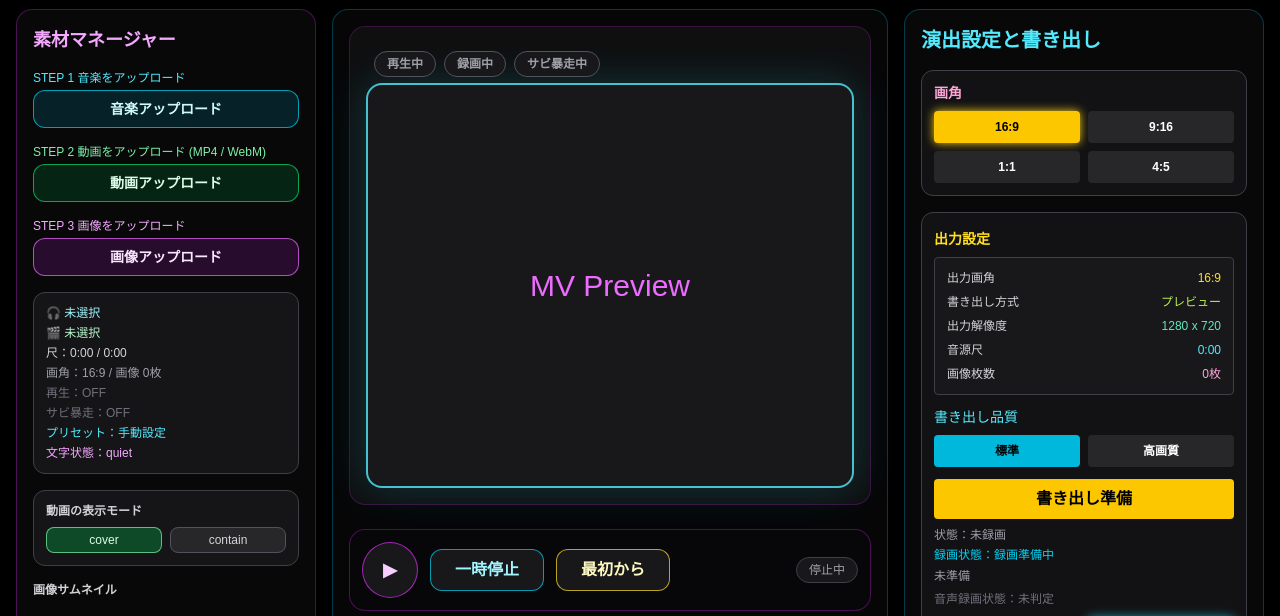
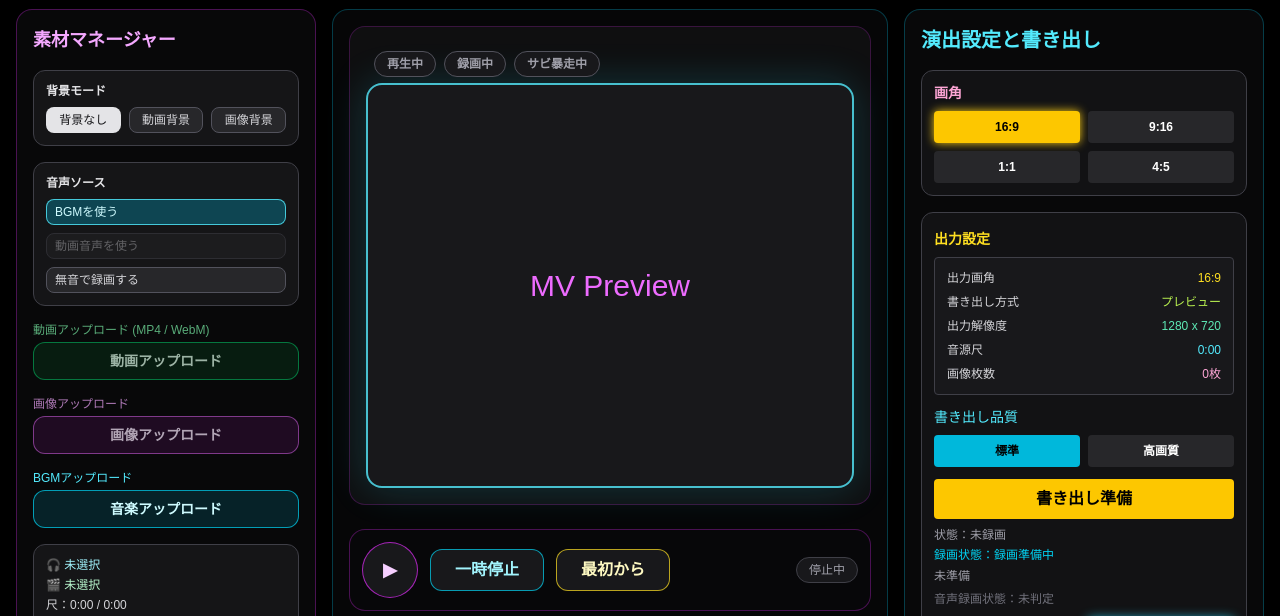
Before and after one commit to utugorou/manga-mv-engine, a Next.js app: page / in a window 1280 px wide. Shown: the part 328-944 px from the top of the page. Built offline with nearby package versions, Linux system fonts and the light colour scheme.

Commit message:
Add background/audio source modes for preview and WebM recording

```diff
--- a/app/page.tsx
+++ b/app/page.tsx
@@ -35,6 +35,8 @@ import type {
   AudioMood,
   ExportMode,
   ExportAudioStatus,
+  BackgroundMode,
+  AudioSourceMode,
   ExportQuality,
   RecordingMode,
   ExportStatus,
@@ -101,6 +103,8 @@ export default function Home() {
   const [videoUrl, setVideoUrl] = useState<string | null>(null);
   const [videoName, setVideoName] = useState("");
   const [videoFitMode, setVideoFitMode] = useState<"cover" | "contain">("cover");
+  const [backgroundMode, setBackgroundMode] = useState<BackgroundMode>("none");
+  const [audioSourceMode, setAudioSourceMode] = useState<AudioSourceMode>("bgm");
   const [audioName, setAudioName] = useState("");
   const [audioDuration, setAudioDuration] = useState(0);
   const [currentTime, setCurrentTime] = useState(0);
@@ -167,6 +171,21 @@ export default function Home() {
     useState<MotionType>("zoomIn");
 
   const [activePreset, setActivePreset] = useState<PresetName | null>(null);
+
+
+  const getActiveMediaElement = () => {
+    if (audioSourceMode === "video" && backgroundMode === "video") return videoRef.current;
+    if (audioSourceMode === "bgm") return audioRef.current;
+    if (backgroundMode === "video") return videoRef.current;
+    return audioRef.current;
+  };
+
+  const getRecordingAudioElement = () => {
+    if (audioSourceMode === "silent") return null;
+    if (audioSourceMode === "video" && backgroundMode === "video") return videoRef.current;
+    if (audioSourceMode === "bgm") return audioRef.current;
+    return null;
+  };
 
   useEffect(() => {
     latestSelectedImageRef.current = selectedImage;
@@ -458,7 +477,7 @@ export default function Home() {
   };
 
   const setupAudioAnalysis = async () => {
-    const mediaElement = videoRef.current ?? audioRef.current;
+    const mediaElement = getActiveMediaElement();
     if (!mediaElement) return;
 
     const AudioContextClass =
@@ -495,7 +514,7 @@ export default function Home() {
   };
 
   const startAnalysisLoop = () => {
-    const mediaElement = videoRef.current ?? audioRef.current;
+    const mediaElement = getActiveMediaElement();
     if (!analyserRef.current || !mediaElement) return;
 
     stopAnalysisLoop();
@@ -775,7 +794,7 @@ export default function Home() {
     wasAboveThresholdRef.current = false;
     lastLowEnergyRef.current = 0;
 
-    if (videoRef.current && videoUrl) {
+    if (backgroundMode === "video" && videoRef.current && videoUrl) {
       try {
         if (audioRef.current) {
           audioRef.current.pause();
@@ -889,7 +908,8 @@ export default function Home() {
   };
 
   const handlePrepareExport = () => {
-    if ((!audioUrl && !videoUrl) || images.length === 0) {
+    const hasPlayableSource = backgroundMode === "video" ? Boolean(videoUrl || audioUrl) : Boolean(audioUrl);
+    if (!hasPlayableSource || images.length === 0) {
       setExportStatus("error");
       setExportMessage("画像と音楽をアップロードしてください");
       return;
@@ -911,7 +931,7 @@ export default function Home() {
       return { imageUrl: latestSelectedImageRef.current, imageIndex: latestCurrentImageIndexRef.current };
     }
 
-    const mediaCurrentTimeMs = videoRef.current
+    const mediaCurrentTimeMs = backgroundMode === "video" && videoRef.current
       ? videoRef.current.currentTime * 1000
       : audioRef.current
       ? audioRef.current.currentTime * 1000
@@ -959,11 +979,7 @@ export default function Home() {
         throw new Error("Canvas context の作成に失敗しました");
       }
 
-      const { recorder, hasAudio } = startCanvasRecording(
-        canvas,
-        30,
-        videoRef.current ?? audioRef.current
-      );
+      const { recorder, hasAudio } = startCanvasRecording(canvas, 30, getRecordingAudioElement(), audioSourceMode !== "silent");
       mediaRecorderRef.current = recorder;
       recorder.start();
       recordingStartedAtRef.current = performance.now();
@@ -989,10 +1005,10 @@ export default function Home() {
         recordingElapsedMsRef.current = performance.now() - startedAt;
         const activeState = getRecordingActiveImage(recordingElapsedMsRef.current);
         const activeMotion = latestImageMotionsRef.current[activeState.imageIndex] ?? "zoomIn";
-        if (videoRef.current) {
+        if (backgroundMode === "video" && videoRef.current) {
           drawCoverImage(ctx, videoRef.current, resolution.width, resolution.height);
         }
-        if (activeState.imageUrl && !videoRef.current) {
+        if (activeState.imageUrl && backgroundMode !== "video") {
           try {
             await drawImageToCanvas(ctx, activeState.imageUrl, resolution.width, resolution.height, {
               motionType: activeMotion,
@@ -1082,7 +1098,9 @@ export default function Home() {
   };
 
   const handleStartSyncedRecording = async () => {
-    if (images.length === 0 || isRecording || (!audioRef.current && !videoRef.current) || (!audioUrl && !videoUrl)) return;
+    const hasMediaElement = backgroundMode === "video" ? Boolean(videoRef.current || audioRef.current) : Boolean(audioRef.current);
+    const hasSource = backgroundMode === "video" ? Boolean(videoUrl || audioUrl) : Boolean(audioUrl);
+    if (images.length === 0 || isRecording || !hasMediaElement || !hasSource) return;
 
     if (recordedVideoUrl) {
       URL.revokeObjectURL(recordedVideoUrl);
@@ -1110,7 +1128,7 @@ export default function Home() {
         throw new Error("Canvas context の作成に失敗しました");
       }
 
-      const { recorder, hasAudio } = startCanvasRecording(canvas, 30, videoRef.current ?? audioRef.current);
+      const { recorder, hasAudio } = startCanvasRecording(canvas, 30, getRecordingAudioElement(), audioSourceMode !== "silent");
       mediaRecorderRef.current = recorder;
       recorder.start();
       recordingStartedAtRef.current = performance.now();
@@ -1129,10 +1147,10 @@ export default function Home() {
         recordingElapsedMsRef.current = performance.now() - startedAt;
         const activeState = getRecordingActiveImage(recordingElapsedMsRef.current);
         const activeMotion = latestImageMotionsRef.current[activeState.imageIndex] ?? "zoomIn";
-        if (videoRef.current) {
+        if (backgroundMode === "video" && videoRef.current) {
           drawCoverImage(ctx, videoRef.current, resolution.width, resolution.height);
         }
-        if (activeState.imageUrl && !videoRef.current) {
+        if (activeState.imageUrl && backgroundMode !== "video") {
           try {
             await drawImageToCanvas(ctx, activeState.imageUrl, resolution.width, resolution.height, {
               motionType: activeMotion,
@@ -1173,10 +1191,10 @@ export default function Home() {
         void handleStopRecording();
       };
       recordingEndedHandlerRef.current = stopOnEnded;
-      if (videoRef.current) {
+      if (backgroundMode === "video" && videoRef.current) {
         videoRef.current.addEventListener("ended", stopOnEnded, { once: true });
       } else {
-        audioRef.current.addEventListener("ended", stopOnEnded, { once: true });
+        audioRef.current?.addEventListener("ended", stopOnEnded, { once: true });
       }
       if (audioDuration > 0) {
         recordingStopTimeoutRef.current = window.setTimeout(() => {
@@ -1184,10 +1202,10 @@ export default function Home() {
         }, audioDuration * 1000) as unknown as number;
       }
 
-      if (videoRef.current) {
+      if (backgroundMode === "video" && videoRef.current) {
         await videoRef.current.play();
       } else {
-        await audioRef.current.play();
+        await audioRef.current?.play();
       }
       setIsPlaying(true);
 
@@ -1501,6 +1519,10 @@ export default function Home() {
           activePreset={activePreset}
           audioMood={audioMood}
           imageMotions={imageMotions}
+          backgroundMode={backgroundMode}
+          setBackgroundMode={setBackgroundMode}
+          audioSourceMode={audioSourceMode}
+          setAudioSourceMode={setAudioSourceMode}
           onSelectImage={(image, index) => {
             setSelectedImage(image);
             setCurrentImageIndex(index);
@@ -1513,9 +1535,11 @@ export default function Home() {
               chorusBoost={chorusBoost}
               showGlitch={showGlitch}
               selectedImage={selectedImage}
-              videoUrl={videoUrl}
+              backgroundMode={backgroundMode}
+              videoUrl={backgroundMode === "video" ? videoUrl : null}
               videoFitMode={videoFitMode}
               videoRef={videoRef}
+              videoMuted={audioSourceMode !== "video"}
               isPlaying={isPlaying}
               isRecording={isRecording}
               getMotionStyle={getMotionStyle}
@@ -1544,7 +1568,7 @@ export default function Home() {
               onReset={handleReset}
             />
             <Timeline
-              audioUrl={audioUrl || videoUrl}
+              audioUrl={backgroundMode === "video" ? (audioUrl || videoUrl) : audioUrl}
               currentTime={currentTime}
               audioDuration={audioDuration}
               onSeek={handleSeek}
@@ -1593,7 +1617,7 @@ export default function Home() {
                 handleStartSyncedRecording={handleStartSyncedRecording}
                 handleStopRecording={handleStopRecording}
                 isRecording={isRecording}
-                hasAudioSource={Boolean(audioUrl || videoUrl)}
+                hasAudioSource={audioSourceMode === "silent" ? false : audioSourceMode === "video" ? Boolean(videoUrl && backgroundMode === "video") : Boolean(audioUrl)}
                 recordingMode={recordingMode}
                 recordedVideoUrl={recordedVideoUrl}
                 exportAudioStatus={exportAudioStatus}
@@ -1676,7 +1700,7 @@ export default function Home() {
             ref={audioRef}
             src={audioUrl}
             className="hidden"
-            muted={Boolean(videoUrl)}
+            muted={audioSourceMode !== "bgm"}
             onLoadedMetadata={(e) =>
               setAudioDuration(e.currentTarget.duration)
             }
--- a/src/components/UploadPanel.tsx
+++ b/src/components/UploadPanel.tsx
@@ -1,4 +1,4 @@
-import type { AspectRatio, AudioMood, MotionType, PresetName } from "../types/mv";
+import type { AspectRatio, AudioMood, AudioSourceMode, BackgroundMode, MotionType, PresetName } from "../types/mv";
 
 type UploadPanelProps = {
   handleImageUpload: (event: React.ChangeEvent<HTMLInputElement>) => void;
@@ -20,9 +20,14 @@ type UploadPanelProps = {
   audioMood: AudioMood;
   imageMotions: MotionType[];
   onSelectImage: (image: string, index: number) => void;
+  backgroundMode: BackgroundMode;
+  setBackgroundMode: (mode: BackgroundMode) => void;
+  audioSourceMode: AudioSourceMode;
+  setAudioSourceMode: (mode: AudioSourceMode) => void;
 };
 
-export default function UploadPanel({ handleImageUpload, handleAudioUpload, handleVideoUpload, audioName, videoName, videoFitMode, setVideoFitMode, aspectRatio, formatTime, audioDuration, currentTime, images, currentImageIndex, isPlaying, chorusBoost, activePreset, audioMood, imageMotions, onSelectImage }: UploadPanelProps) {
+export default function UploadPanel(props: UploadPanelProps) {
+  const { handleImageUpload, handleAudioUpload, handleVideoUpload, audioName, videoName, videoFitMode, setVideoFitMode, aspectRatio, formatTime, audioDuration, currentTime, images, currentImageIndex, isPlaying, chorusBoost, activePreset, audioMood, imageMotions, onSelectImage, backgroundMode, setBackgroundMode, audioSourceMode, setAudioSourceMode } = props;
   const getMotionLabel = (motion?: MotionType) => {
     const labels: Record<MotionType, string> = { zoomIn: "ズームイン", zoomOut: "ズームアウト", panLeft: "左パン", panRight: "右パン", shake: "シェイク", comic: "漫画揺れ", panUp: "上パン", panDown: "下パン", diagonalPan: "斜めパン", slowZoomIn: "ゆっくりズームイン", breathZoom: "呼吸ズーム", impactZoom: "インパクトズーム", glitchJump: "グリッチジャンプ", grooveBounce: "グルーヴバウンス", sideGroove: "横ノリ", handheld: "手持ちカメラ風" };
     return motion ? labels[motion] : "ズームイン";
@@ -31,27 +36,42 @@ export default function UploadPanel({ handleImageUpload, handleAudioUpload, hand
   return (
     <div className="h-full rounded-2xl border border-fuchsia-500/30 bg-zinc-950/90 p-4 overflow-y-auto space-y-4">
       <h2 className="text-lg font-black text-fuchsia-300">素材マネージャー</h2>
-      <label className="block"><p className="mb-1 text-xs text-cyan-300">STEP 1 音楽をアップロード</p><div className="w-full cursor-pointer rounded-xl border border-cyan-400/70 bg-cyan-500/15 p-2 text-center text-sm font-bold text-cyan-100 hover:bg-cyan-500/30">音楽アップロード</div><input type="file" accept="audio/*" className="hidden" onChange={handleAudioUpload} /></label>
-      <label className="block"><p className="mb-1 text-xs text-green-300">STEP 2 動画をアップロード (MP4 / WebM)</p><div className="w-full cursor-pointer rounded-xl border border-green-400/70 bg-green-500/15 p-2 text-center text-sm font-bold text-green-100 hover:bg-green-500/30">動画アップロード</div><input type="file" accept="video/mp4,video/webm" className="hidden" onChange={handleVideoUpload} /></label>
-      <label className="block"><p className="mb-1 text-xs text-fuchsia-300">STEP 3 画像をアップロード</p><div className="w-full cursor-pointer rounded-xl border border-fuchsia-400/70 bg-fuchsia-500/15 p-2 text-center text-sm font-bold text-fuchsia-100 hover:bg-fuchsia-500/30">画像アップロード</div><input type="file" accept="image/*" multiple className="hidden" onChange={handleImageUpload} /></label>
+      <div className="rounded-xl border border-zinc-700 bg-zinc-900/80 p-3 text-xs space-y-2">
+        <p className="text-zinc-200 font-bold">背景モード</p>
+        <div className="grid grid-cols-3 gap-2">
+          <button onClick={() => setBackgroundMode("none")} className={`rounded-lg px-2 py-1 ${backgroundMode === "none" ? "bg-zinc-200 text-zinc-900" : "bg-zinc-800 text-zinc-300 border border-zinc-600"}`}>背景なし</button>
+          <button onClick={() => setBackgroundMode("video")} className={`rounded-lg px-2 py-1 ${backgroundMode === "video" ? "bg-green-500/40 text-green-100 border border-green-300/80" : "bg-zinc-800 text-zinc-300 border border-zinc-600"}`}>動画背景</button>
+          <button onClick={() => setBackgroundMode("image")} className={`rounded-lg px-2 py-1 ${backgroundMode === "image" ? "bg-fuchsia-500/40 text-fuchsia-100 border border-fuchsia-300/80" : "bg-zinc-800 text-zinc-300 border border-zinc-600"}`}>画像背景</button>
+        </div>
+      </div>
+
+      <div className="rounded-xl border border-zinc-700 bg-zinc-900/80 p-3 text-xs space-y-2">
+        <p className="text-zinc-200 font-bold">音声ソース</p>
+        <div className="grid grid-cols-1 gap-2">
+          <button onClick={() => setAudioSourceMode("bgm")} className={`rounded-lg px-2 py-1 text-left ${audioSourceMode === "bgm" ? "bg-cyan-500/30 text-cyan-100 border border-cyan-300/80" : "bg-zinc-800 text-zinc-300 border border-zinc-600"}`}>BGMを使う</button>
+          <button disabled={backgroundMode !== "video"} onClick={() => setAudioSourceMode("video")} className={`rounded-lg px-2 py-1 text-left ${audioSourceMode === "video" ? "bg-green-500/30 text-green-100 border border-green-300/80" : "bg-zinc-800 text-zinc-300 border border-zinc-600"} disabled:cursor-not-allowed disabled:opacity-40`}>動画音声を使う</button>
+          <button onClick={() => setAudioSourceMode("silent")} className={`rounded-lg px-2 py-1 text-left ${audioSourceMode === "silent" ? "bg-zinc-200 text-zinc-900" : "bg-zinc-800 text-zinc-300 border border-zinc-600"}`}>無音で録画する</button>
+        </div>
+      </div>
+
+      <label className={`block ${backgroundMode === "video" ? "scale-[1.01]" : "opacity-70"}`}><p className="mb-1 text-xs text-green-300">動画アップロード (MP4 / WebM)</p><div className="w-full cursor-pointer rounded-xl border border-green-400/70 bg-green-500/15 p-2 text-center text-sm font-bold text-green-100 hover:bg-green-500/30">動画アップロード</div><input type="file" accept="video/mp4,video/webm" className="hidden" onChange={handleVideoUpload} /></label>
+      <label className={`block ${backgroundMode === "image" ? "scale-[1.01]" : "opacity-70"}`}><p className="mb-1 text-xs text-fuchsia-300">画像アップロード</p><div className="w-full cursor-pointer rounded-xl border border-fuchsia-400/70 bg-fuchsia-500/15 p-2 text-center text-sm font-bold text-fuchsia-100 hover:bg-fuchsia-500/30">画像アップロード</div><input type="file" accept="image/*" multiple className="hidden" onChange={handleImageUpload} /></label>
+      <label className="block"><p className="mb-1 text-xs text-cyan-300">BGMアップロード</p><div className="w-full cursor-pointer rounded-xl border border-cyan-400/70 bg-cyan-500/15 p-2 text-center text-sm font-bold text-cyan-100 hover:bg-cyan-500/30">音楽アップロード</div><input type="file" accept="audio/*" className="hidden" onChange={handleAudioUpload} /></label>
 
       <div className="rounded-xl border border-zinc-700 bg-zinc-900/80 p-3 text-xs space-y-1">
         <div className="text-cyan-200 break-all">🎧 {audioName || "未選択"}</div>
         <div className="text-green-200 break-all">🎬 {videoName || "未選択"}</div>
         <div className="text-zinc-300">尺：{formatTime(currentTime)} / {formatTime(audioDuration)}</div>
         <div className="text-zinc-400">画角：{aspectRatio} / 画像 {images.length}枚</div>
+        <div className="text-yellow-300">背景：{backgroundMode === "none" ? "背景なし" : backgroundMode === "video" ? "動画背景" : "画像背景"}</div>
+        <div className="text-yellow-300">音声：{audioSourceMode === "bgm" ? "BGM" : audioSourceMode === "video" ? "動画音声" : "無音"}</div>
         <div className={isPlaying ? "text-fuchsia-300" : "text-zinc-500"}>再生：{isPlaying ? "ON" : "OFF"}</div>
         <div className={chorusBoost ? "text-pink-300" : "text-zinc-500"}>サビ暴走：{chorusBoost ? "ON" : "OFF"}</div>
         <div className="text-cyan-300">プリセット：{activePreset ?? "手動設定"}</div>
         <div className="text-fuchsia-300">文字状態：{audioMood}</div>
       </div>
-      <div className="rounded-xl border border-zinc-700 bg-zinc-900/80 p-3 text-xs space-y-2">
-        <p className="text-zinc-300 font-bold">動画の表示モード</p>
-        <div className="grid grid-cols-2 gap-2">
-          <button onClick={() => setVideoFitMode("cover")} className={`rounded-lg px-2 py-1 ${videoFitMode === "cover" ? "bg-green-500/30 text-green-100 border border-green-300/70" : "bg-zinc-800 text-zinc-300 border border-zinc-600"}`}>cover</button>
-          <button onClick={() => setVideoFitMode("contain")} className={`rounded-lg px-2 py-1 ${videoFitMode === "contain" ? "bg-green-500/30 text-green-100 border border-green-300/70" : "bg-zinc-800 text-zinc-300 border border-zinc-600"}`}>contain</button>
-        </div>
-      </div>
+
+      {backgroundMode === "video" && <div className="rounded-xl border border-zinc-700 bg-zinc-900/80 p-3 text-xs space-y-2"><p className="text-zinc-300 font-bold">動画の表示モード</p><div className="grid grid-cols-2 gap-2"><button onClick={() => setVideoFitMode("cover")} className={`rounded-lg px-2 py-1 ${videoFitMode === "cover" ? "bg-green-500/30 text-green-100 border border-green-300/70" : "bg-zinc-800 text-zinc-300 border border-zinc-600"}`}>cover</button><button onClick={() => setVideoFitMode("contain")} className={`rounded-lg px-2 py-1 ${videoFitMode === "contain" ? "bg-green-500/30 text-green-100 border border-green-300/70" : "bg-zinc-800 text-zinc-300 border border-zinc-600"}`}>contain</button></div></div>}
 
       <p className="text-xs font-bold text-zinc-300">画像サムネイル</p>
       <div className="grid grid-cols-2 gap-2">
--- a/src/lib/canvasRecorder.ts
+++ b/src/lib/canvasRecorder.ts
@@ -391,10 +391,11 @@ export const combineCanvasAndAudioStreams = (
 export const startCanvasRecording = (
   canvas: HTMLCanvasElement,
   fps: number,
-  mediaElement?: HTMLMediaElement | null
+  mediaElement?: HTMLMediaElement | null,
+  includeAudio = true
 ): { recorder: MediaRecorder; hasAudio: boolean } => {
   const canvasStream = canvas.captureStream(fps);
-  const audioStream = getAudioStreamFromElement(mediaElement);
+  const audioStream = includeAudio ? getAudioStreamFromElement(mediaElement) : null;
   const { stream, hasAudio } = combineCanvasAndAudioStreams(canvasStream, audioStream);
 
   const mimeType = MediaRecorder.isTypeSupported("video/webm;codecs=vp9")
--- a/src/types/mv.ts
+++ b/src/types/mv.ts
@@ -12,6 +12,8 @@ export type ExportMode = "preview" | "canvas" | "remotion";
 export type ExportStatus = "idle" | "ready" | "recording" | "finished" | "error";
 export type ExportAudioStatus = "with-audio" | "video-only" | "unknown";
 export type RecordingMode = "manual" | "synced";
+export type BackgroundMode = "none" | "video" | "image";
+export type AudioSourceMode = "bgm" | "video" | "silent";
 export type PresetName = "ROCK" | "POP" | "FUNK" | "JAZZ" | "DANCE" | "DISCO" | "Synth Vocal" | "BALLADE" | "漫画BATTLE" | "SIMPLE";
 
 export type TimelineMarker = { index: number; percent: number };
```
Also changed, not shown: src/components/PreviewStage.tsx (+7 -4 lines).
